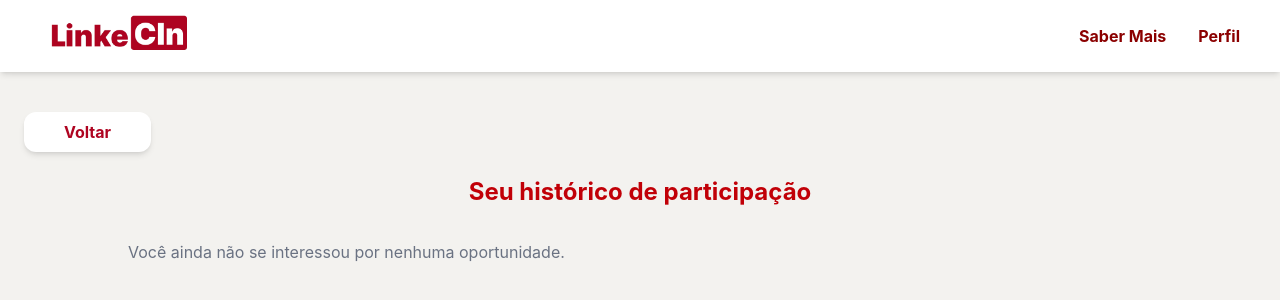
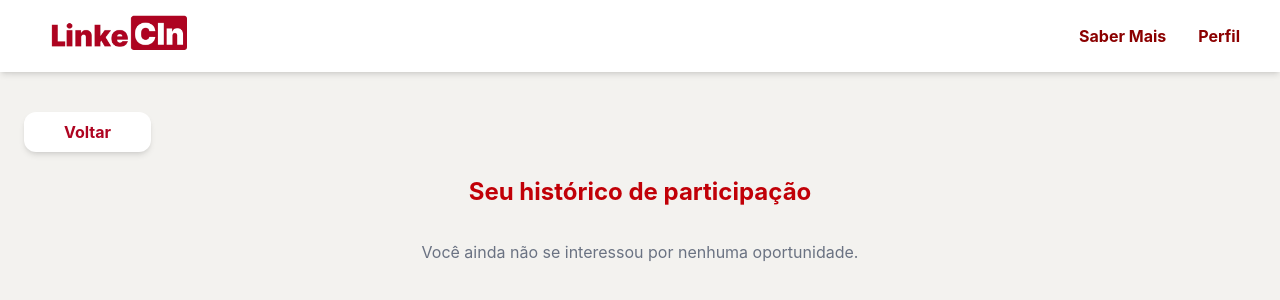
Before and after one commit to brenoafsa/IESI-LinkeCIn, a React (Vite) app in the folder frontend/: page /history in a window 1280 px wide. Shown: the top 300 px of the page. Built offline with nearby package versions, Linux system fonts and the light colour scheme.

Commit message:
Correção de erro nas informações dos posts
Página de histórico totalmente funcional

```diff
--- a/frontend/src/pages/HistoryPage.jsx
+++ b/frontend/src/pages/HistoryPage.jsx
@@ -2,7 +2,7 @@ import { useNavigate } from 'react-router-dom';
 import { useState, useEffect } from 'react';
 import Opportunity from '../components/opportunity';
 import api from '../services/api';
-import { userAuth } from '../services/userAuth'; // garante que está importando corretamente
+import { userAuth } from '../services/userAuth';
 
 function HistoryPage() {
     const navigate = useNavigate();
@@ -18,7 +18,6 @@ function HistoryPage() {
                     return;
                 }
 
-                // envia o token no body, como na página de analytics
                 const response = await api.post('/student/posts', {
                     accessToken: token
                 });
@@ -44,14 +43,16 @@ function HistoryPage() {
                 </button>
             </div>
 
-            <h1 className='text-2xl font-bold text-red-700 mb-8'>Seu histórico de participação</h1>
+            <h1 className='text-2xl font-bold text-red-700 mb-8 text-center'>Seu histórico de participação</h1>
 
-            <div className="w-full max-w-5xl flex flex-col gap-4">
+            <div className="w-full max-w-5xl flex flex-col items-center gap-4">
                 {oportunidades.length === 0 ? (
-                    <p className="text-gray-500">Você ainda não se interessou por nenhuma oportunidade.</p>
+                    <p className="text-gray-500 text-center text-base">
+                      Você ainda não se interessou por nenhuma oportunidade.
+                    </p>
                 ) : (
                     oportunidades.map((op) => (
-                        <Opportunity key={op.id} data={op} />
+                        <Opportunity key={op.id} opportunity={op} />
 
                     ))
                 )}
```
